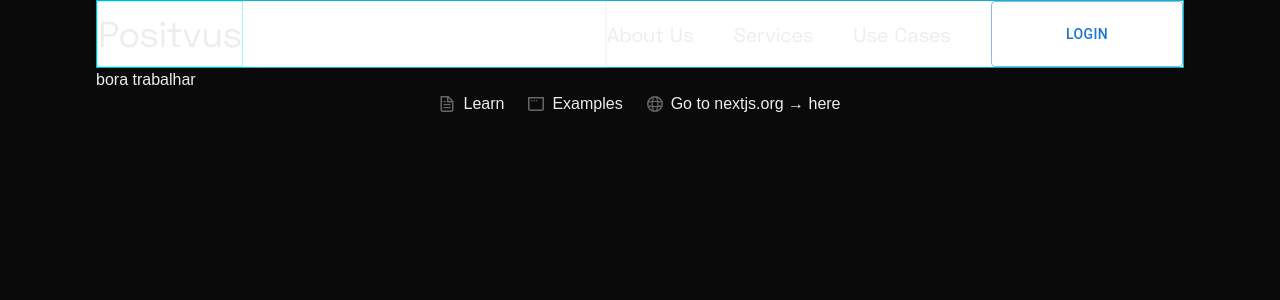
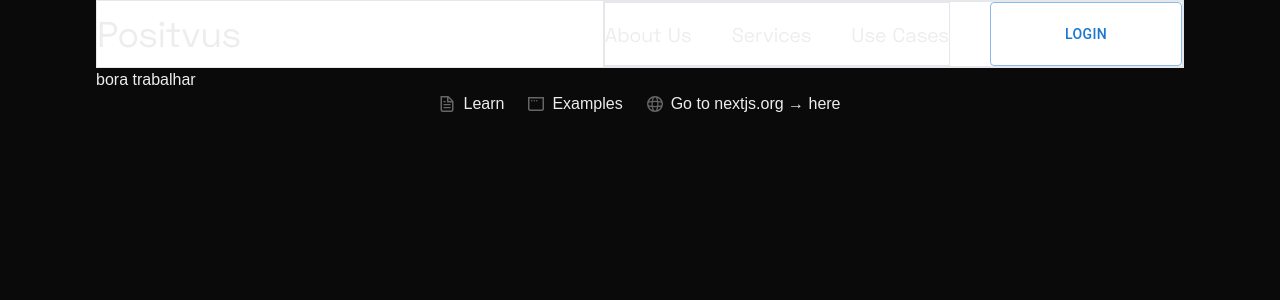
Before and after one commit to MarceloRodriguesOliveira/dev-service-hub, a Next.js app: page / in a window 1280 px wide. Shown: the top 300 px of the page. Built offline with nearby package versions, Linux system fonts and the light colour scheme.

Commit message:
style: aligned button and logo

```diff
--- a/app/components/navbar/navbar.tsx
+++ b/app/components/navbar/navbar.tsx
@@ -4,13 +4,15 @@ import Link from "next/link";
 
 export default function Navbar() {
   return (
-    <header className="bg-white sm:shadow w-full h-[68px]">
-      <nav className="w-full h-full flex justify-between items-center font-grotesk border border-cyan-500">
-        <div className="flex items-center border border-cyan-200 text-4xl h-full">
-          <Link href="/">Positvus</Link>
+    <header className="bg-white w-full h-10 md:h-[68px]">
+      <nav className="w-full h-full flex justify-between items-center font-grotesk border ">
+        <div className="flex items-center text-4xl h-full">
+          <Link href="/" className=" h-full flex items-center">
+            Positvus
+          </Link>
         </div>
-        <div className="hidden md:flex items-center md:gap-5 lg:gap-10 sm:shadow h-full">
-          <ul className="flex md:gap-5 lg:gap-10 md:text-xl h-full items-center">
+        <div className="hidden md:flex items-center md:gap-5 lg:gap-10 h-full border">
+          <ul className="flex md:gap-5 lg:gap-10 md:text-xl h-full items-center border ">
             <li>
               <a href="#">About Us</a>
             </li>
@@ -28,15 +30,15 @@ export default function Navbar() {
             Login
           </Button>
         </div>
-        <div className="h-full md:hidden sm:flex items-center text-black text-4xl border border-l-cyan-500">
-          <IconButton className="h-full">
+        <div className="h-full md:hidden sm:flex justify-center items-center text-black pt-2">
+          <IconButton className="h-full flex ">
             <MenuIcon
               sx={{
                 color: "black",
                 "&:hover": {
                   color: "lime",
                 },
-                fontSize: 30,
+                fontSize: 36,
               }}
             />
           </IconButton>
```
